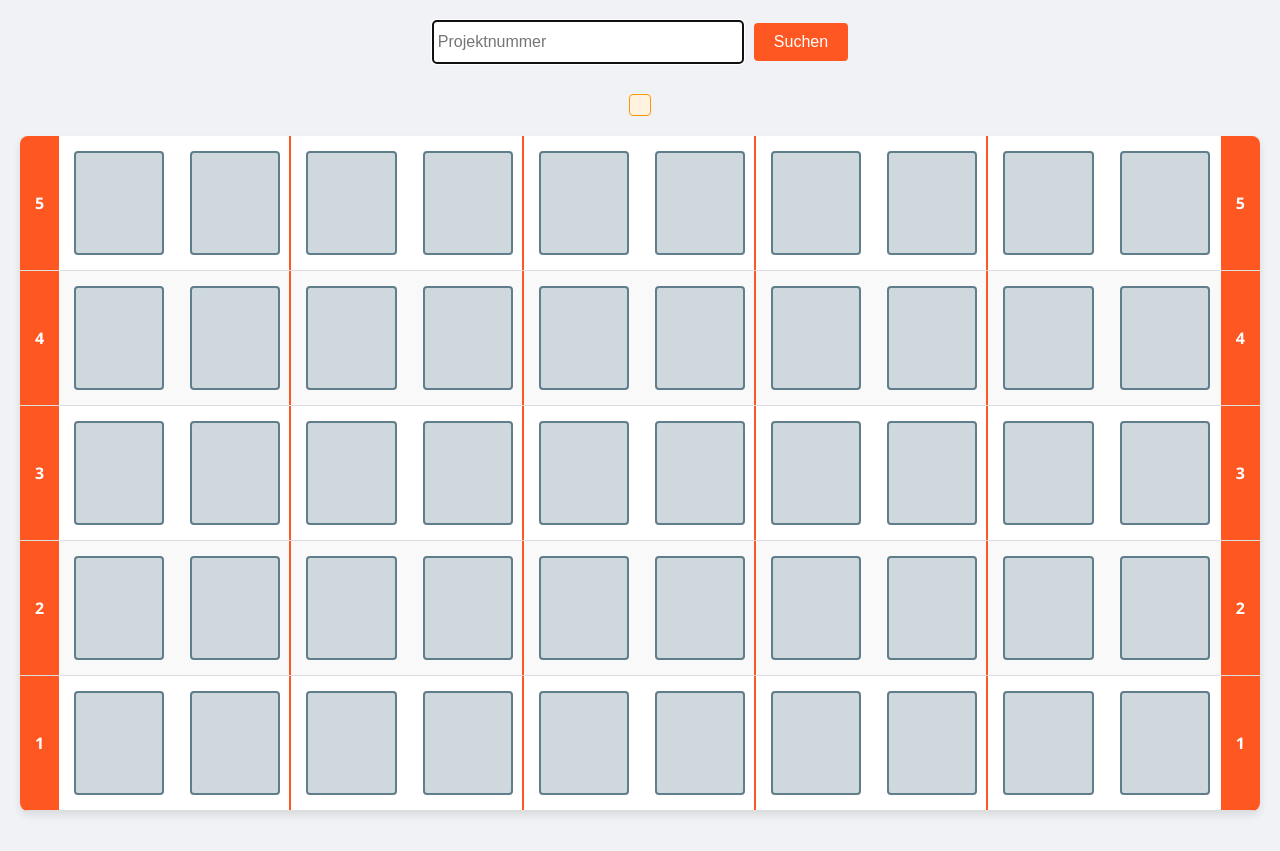
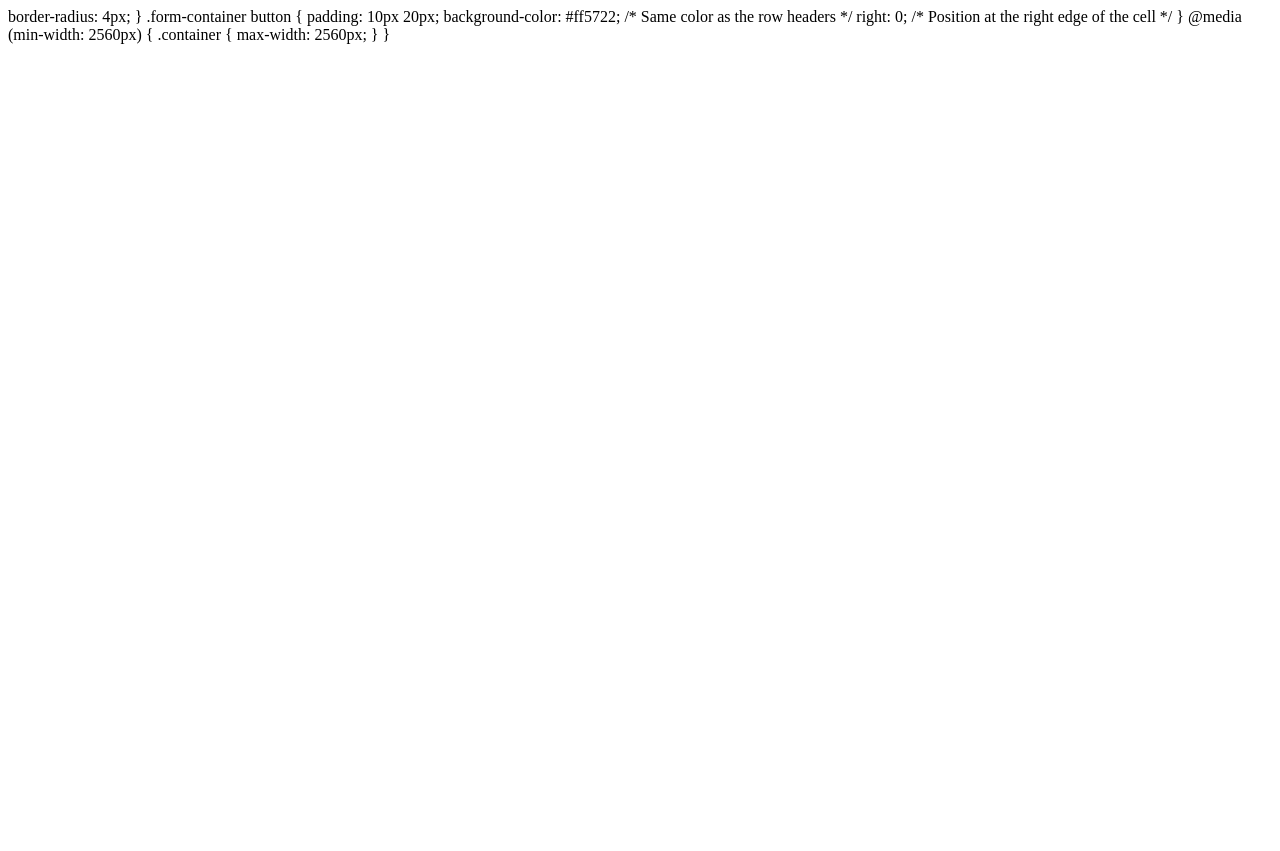
Before and after one commit to tavoli-rgb/kistenverwaltung, a Flask app: page / in a window 1280 px wide. After the commit the page ends 44 px from the top, so only its background shows below. Run offline with Flask 3, Linux system fonts and the light colour scheme; data that the repository does not hold is empty.

Commit message:
teständerung

```diff
--- a/templates/index.html
+++ b/templates/index.html
@@ -1,119 +1,11 @@
 <!DOCTYPE html>
 <html lang="de">
-<head>
-    <meta charset="UTF-8">
-    <title>Kistenverwaltung</title>
-    <style>
-        body {
-            font-family: 'Segoe UI', Tahoma, Geneva, Verdana, sans-serif;
-            margin: 0;
-            padding: 0;
-            background-color: #f0f2f5;
-            color: #333;
-        }
-        .container {
-            max-width: 2560px; /* Adjusted for widescreen */
-            margin: 0 auto;
-            padding: 20px;
-        }
-        .highlight {
-            border: 2px solid #ff9800;
-            background-color: #fff3e0;
-        }
-        table {
-            border-collapse: collapse;
-            width: 100%;
-            margin-bottom: 20px;
-            box-shadow: 0 4px 8px rgba(0, 0, 0, 0.1);
-            background-color: #fff;
-            border-radius: 8px;
-            overflow: hidden;
-        }
-        th, td {
-            padding: 15px;
-            text-align: center;
-            border-bottom: 1px solid #ddd;
-        }
-        th {
-            background-color: #ff5722;
-            color: white;
-        }
-        tr:nth-child(even) {
-            background-color: #f9f9f9;
-        }
-        tr:nth-child(odd) {
-            background-color: #fff;
-        }
-        .form-container {
-            display: flex;
-            flex-direction: column;
-            align-items: center;
-            margin-bottom: 20px;
-        }
-        .form-container form {
-            display: flex;
-            align-items: center;
-            margin-bottom: 10px;
-        }
-        .form-container input {
-            width: 300px;
-            height: 2em;
-            margin-right: 10px;
-            padding: 5px;
-            font-size: 1em;
-            border: 1px solid #ccc;
+
             border-radius: 4px;
         }
         .form-container button {
             padding: 10px 20px;
-            font-size: 1em;
-            color: white;
-            background-color: #ff5722;
-            border: none;
-            border-radius: 4px;
-            cursor: pointer;
-            transition: background-color 0.3s;
-        }
-        .form-container button:hover {
-            background-color: #e64a19;
-        }
-        .message {
-            padding: 10px;
-            background-color: #fff3e0;
-            border: 1px solid #ff9800;
-            color: #333;
-            margin-top: 20px;
-            text-align: center;
-            border-radius: 4px;
-        }
-        a {
-            color: #ff5722;
-            text-decoration: none;
-        }
-        a:hover {
-            text-decoration: underline;
-        }
-        .eurobox {
-            width: 100%;
-            height: 100px;
-            background-color: #cfd8dc;
-            border: 2px solid #607d8b;
-            border-radius: 4px;
-            display: flex;
-            align-items: center;
-            justify-content: center;
-            font-size: 1.2em;
-            color: #333;
-        }
-        td {
-            width: 10%; /* Ensure all boxes are the same width */
-            position: relative;
-        }
-        .divider {
-            position: absolute;
-            top: 0;
-            bottom: 0;
-            width: 2px;
+
             background-color: #ff5722; /* Same color as the row headers */
             right: 0; /* Position at the right edge of the cell */
         }
@@ -129,39 +21,5 @@
         };
     </script>
 </head>
-<body>
-    <div class="container">
-        <div class="form-container">
-            <form action="/find" method="post">
-                <input type="text" id="projektnummer" name="projektnummer" placeholder="Projektnummer">
-                <button type="submit">Suchen</button>
-            </form>
-            <div class="message">{% if message %}{{ message }}{% endif %}</div>
-        </div>
-        <div class="table-container">
-            <table>
-                {% for reihe in range(5, 0, -1) %}
-                <tr>
-                    <th>{{ reihe }}</th>
-                    {% for fach in range(10, 0, -1) %}
-                    <td class="{% if highlight and highlight[0] == reihe and highlight[1] == fach %}highlight{% endif %}">
-                        <div class="eurobox">
-                            {% for location in storage_locations %}
-                                {% if location[1] == reihe and location[2] == fach %}
-                                    {{ location[0] }}
-                                {% endif %}
-                            {% endfor %}
-                        </div>
-                        {% if fach % 2 == 1 and fach != 1 %}
-                        <div class="divider"></div>
-                        {% endif %}
-                    </td>
-                    {% endfor %}
-                    <th>{{ reihe }}</th>
-                </tr>
-                {% endfor %}
-            </table>
-        </div>
-    </div>
-</body>
+
 </html>
```
